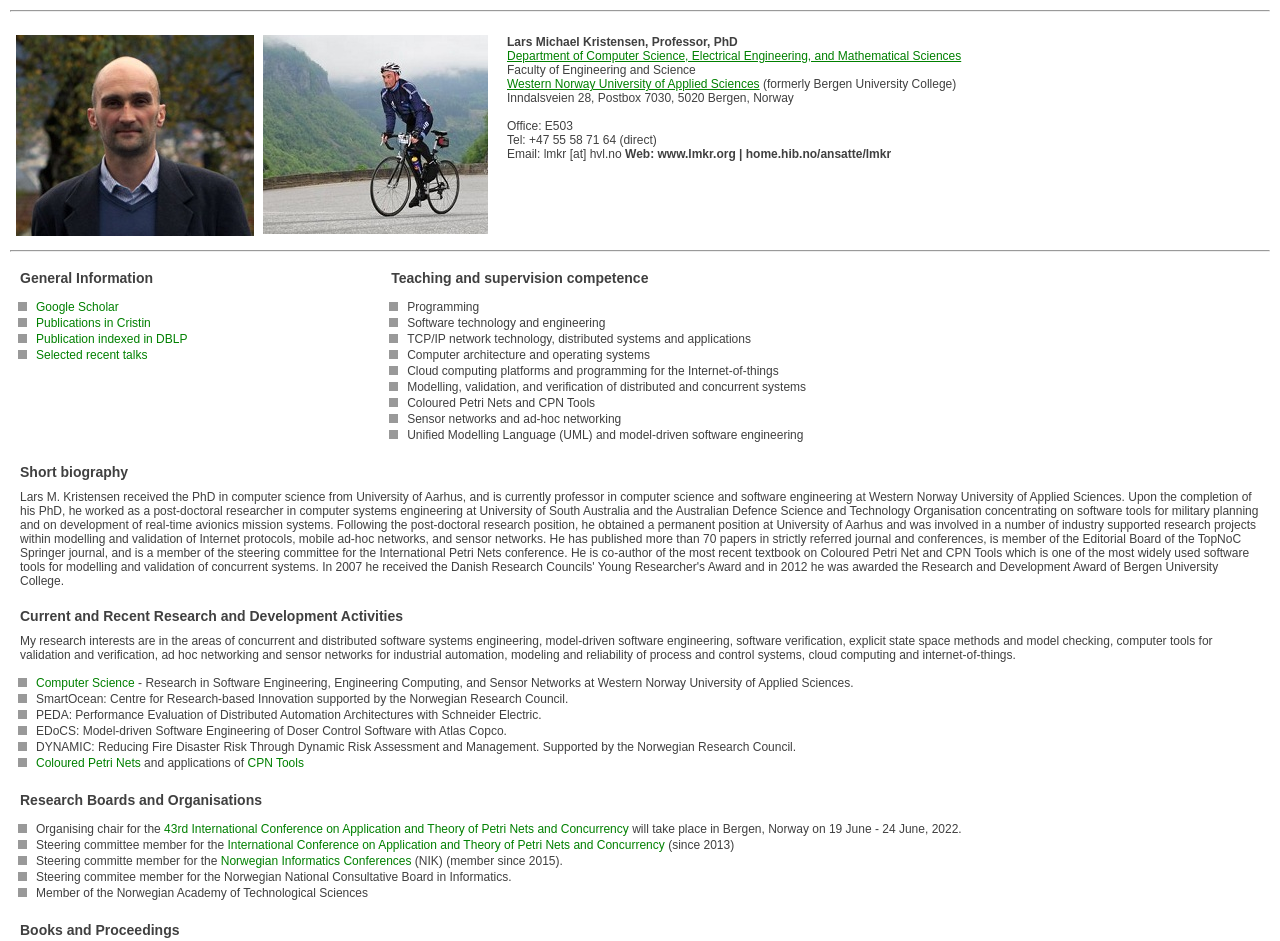
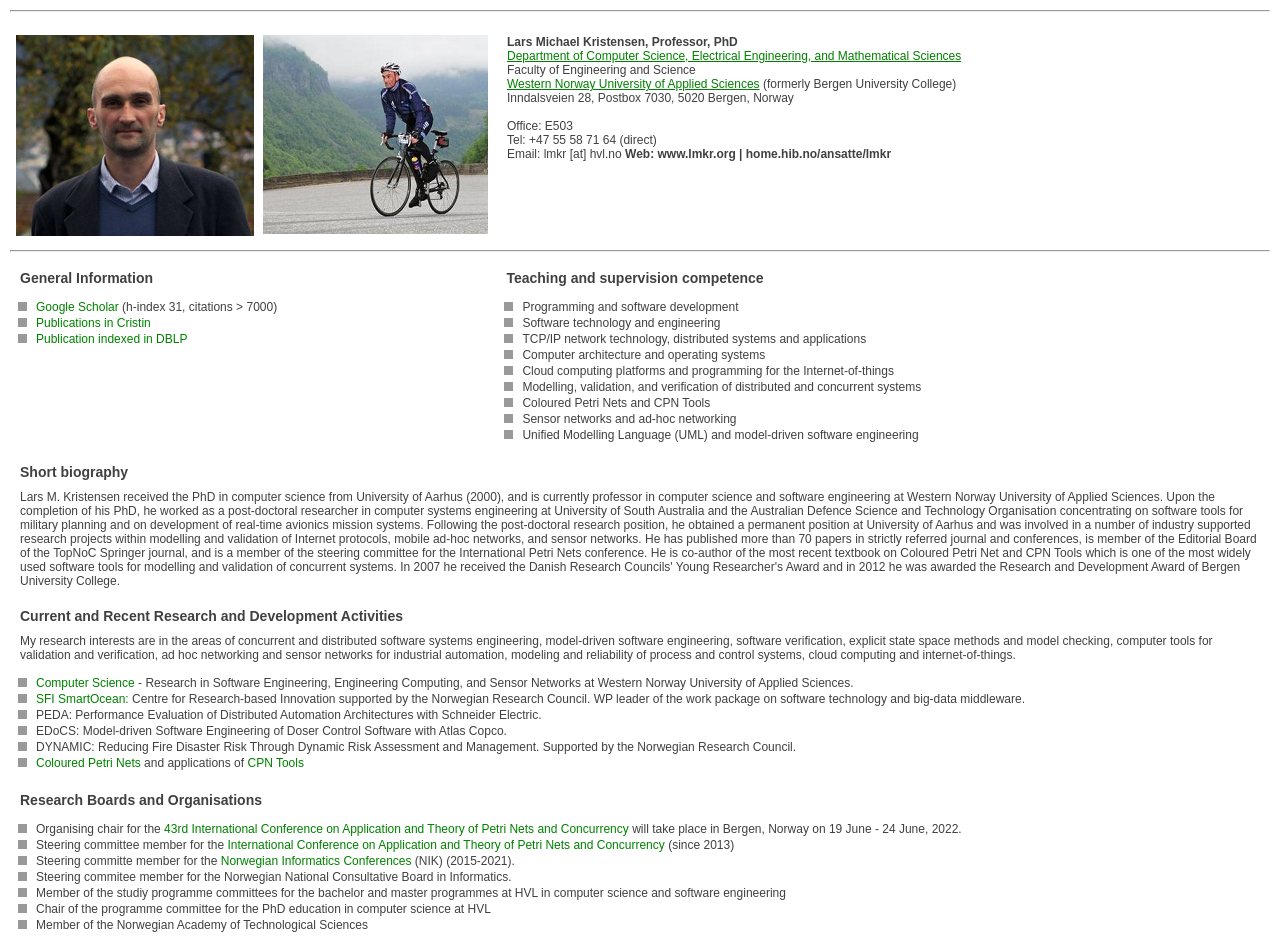
Before and after one commit to lmkr/lmkweb, a plain HTML site: page index.html in a window 1280 px wide. Shown: the top 941 px of the page. Drawn offline with Linux system fonts and the light colour scheme.

Commit message:
updat index

```diff
--- a/index.html
+++ b/index.html
@@ -48,10 +48,9 @@
 
     <h1>General Information</h1>
         <ul class="au-nav">
-        <li><a href="https://scholar.google.com/citations?user=-fjTtjIAAAAJ">Google Scholar</a>
+        <li><a href="https://scholar.google.com/citations?user=-fjTtjIAAAAJ">Google Scholar</a> (h-index 31, citations > 7000)
 	<li><a href="https://app.cristin.no/persons/core.jsf?id=330490">Publications in Cristin
         <li><a href="http://dblp.uni-trier.de/pers/hd/k/Kristensen:Lars_Michael">Publication indexed in DBLP</a>
-        <li><a href="./talks.html">Selected recent talks</a>
         </ul>
 
   </td>
@@ -60,7 +59,7 @@
     <h1>Teaching and supervision competence</h1>
 
      <ul class="au-nav">
-       <li>Programming
+       <li>Programming and software development
        <li>Software technology and engineering
        <li>TCP/IP network technology, distributed systems and applications
        <li>Computer architecture and operating systems
@@ -87,7 +86,7 @@
 
 <p>
     Lars M. Kristensen received the PhD in computer science from
-    University of Aarhus, and is currently professor in computer
+    University of Aarhus (2000), and is currently professor in computer
     science and software engineering at Western Norway University of
     Applied Sciences. Upon the completion of his PhD, he worked as a
     post-doctoral researcher in computer systems engineering at
@@ -126,7 +125,7 @@
 
      <ul class="au-nav">
        <Li><a href="http://ict.hvl.no">Computer Science</a> - Research in Software Engineering, Engineering Computing, and Sensor Networks at Western Norway University of Applied Sciences.
-	 <li>SmartOcean: Centre for Research-based Innovation supported by the Norwegian Research Council.
+	<li><a href="https://www.sfismartocean.com">SFI SmartOcean:</a> Centre for Research-based Innovation supported by the Norwegian Research Council. WP leader of the work package on software technology and big-data middleware.
      <li>PEDA: Performance Evaluation of Distributed Automation Architectures with Schneider Electric.
      <li>EDoCS: Model-driven Software Engineering of Doser Control Software with Atlas Copco.
      <li>DYNAMIC: Reducing Fire Disaster Risk Through Dynamic Risk Assessment and Management. Supported by the Norwegian Research Council.
@@ -139,8 +138,10 @@
      <ul class="au-nav">
     <li> Organising chair for the <a href="https://petrinets2022.github.io/">43rd International Conference on Application and Theory of Petri Nets and Concurrency</a> will take place in Bergen, Norway on 19 June - 24 June, 2022.
      <li> Steering committee member for the <a href="http://www.informatik.uni-hamburg.de/TGI/PetriNets/meetings/#PetriNets">International Conference on Application and Theory of Petri Nets and Concurrency</a> (since 2013)
-     <li> Steering committe member for the <a href="http://www.nik.no">Norwegian Informatics Conferences</a> (NIK) (member since 2015).
+     <li> Steering committe member for the <a href="http://www.nik.no">Norwegian Informatics Conferences</a> (NIK) (2015-2021).
      <li> Steering commitee member for the Norwegian National Consultative Board in Informatics.
+     <li> Member of the studiy programme committees for the bachelor and master programmes at HVL in computer science and software engineering
+     <li> Chair of the programme committee for the PhD education in computer science at HVL
      <li> Member of the Norwegian Academy of Technological Sciences
      </ul>
 
```
